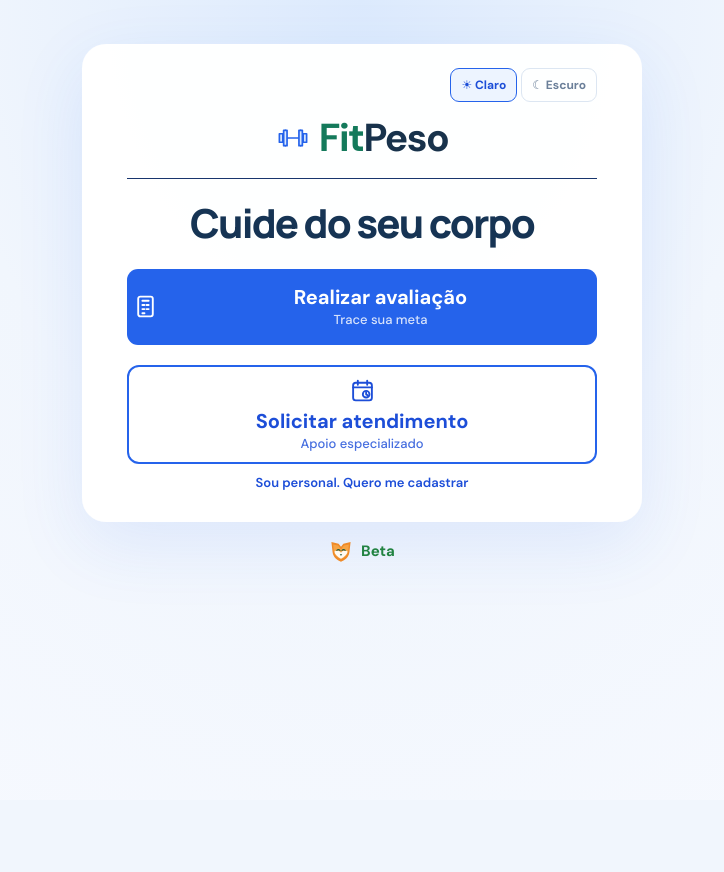
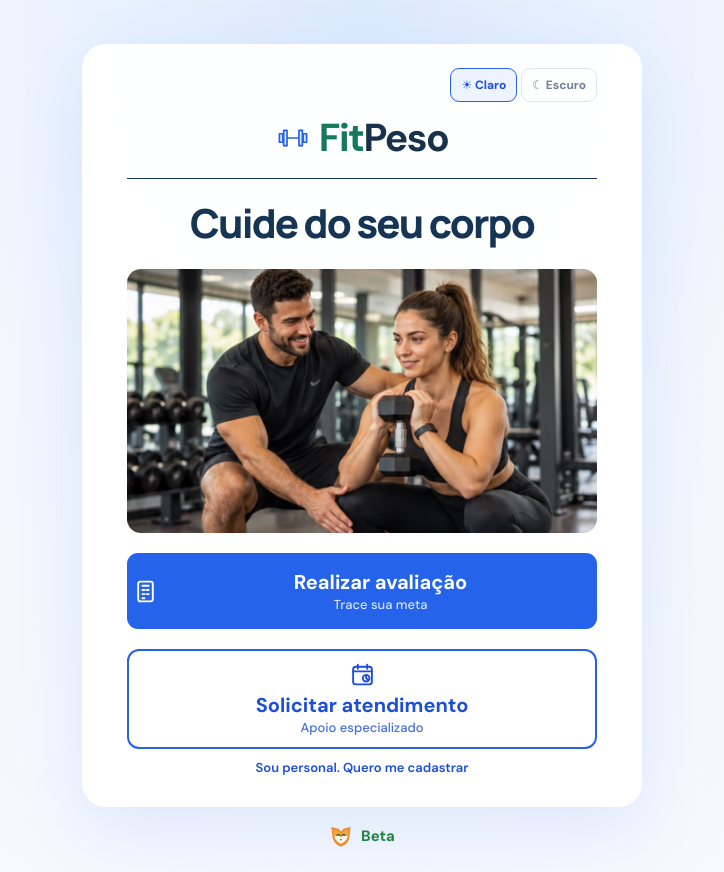
Before and after one commit to albertoapr/calculadoraimc, a Vue app: page / in a window 1280 px wide. Shown: the whole page, without its empty margins (278-1002 px from the left). Before the commit the page ends 800 px from the top, so only its background shows below. Built offline with nearby package versions, Linux system fonts and the light colour scheme.

Commit message:
Add trainer photo to root homepage

```diff
--- a/src/App.vue
+++ b/src/App.vue
@@ -2,6 +2,7 @@
 import { computed, nextTick, onMounted, reactive, ref, watch } from 'vue'
 import silhouetteScaleImage from './assets/female-bmi-silhouette-scale.jpg'
 import maleSilhouetteScaleImage from './assets/male-bmi-silhouette-scale.jpg'
+import rootHomePersonalImage from './assets/root-home-personal.jpg'
 import foxMark from './assets/fox-mark.svg'
 
 type Sex = 'feminino' | 'masculino' | 'outro'
@@ -87,6 +88,7 @@ type TrainerRequestDetails = {
 const trainerRequestToken = new URLSearchParams(window.location.search).get('token')?.trim() ?? ''
 const trainerIdFromPath = getTrainerIdFromPath()
 const trainerSlugFromHost = getTrainerSlugFromHost()
+const isRootHome = window.location.pathname === '/' && !trainerIdFromPath && !trainerSlugFromHost
 const personalName = ref('FitPeso')
 const trainerProfileFailed = ref(false)
 const availableCities = ['Mesquita', 'Nilópolis', 'Nova Iguaçu', 'Rio de Janeiro']
@@ -746,6 +748,7 @@ async function sendResult() {
         <p v-if="(trainerIdFromPath || trainerSlugFromHost) && trainerProfileFailed" class="trainer-profile-status" role="status">Não foi possível localizar o personal.</p>
         <hr class="personal-divider">
         <h1 v-if="viewMode === 'home' && !result" class="home-tagline">Cuide do seu corpo</h1>
+        <img v-if="viewMode === 'home' && !result && isRootHome" class="root-home-personal-image" :src="rootHomePersonalImage" alt="Personal trainer orientando uma aluna durante um exercício" fetchpriority="high">
         <h1 v-if="viewMode !== 'contact' && (viewMode !== 'home' || result)" id="page-title">
           <svg class="scale-icon" viewBox="0 0 40 40" aria-hidden="true">
             <rect x="6" y="4" width="28" height="32" rx="6" />
--- a/src/assets/main.css
+++ b/src/assets/main.css
@@ -35,6 +35,7 @@ button { cursor: pointer; }
 }
 .hero { text-align: center; }
 .home-tagline { width: 100%; max-width: 100%; margin: 4px auto 24px; padding: 0 8px; font-size: clamp(27px, 8vw, 40px); line-height: 1.08; text-wrap: balance; }
+.root-home-personal-image { display: block; width: 100%; margin: 0 auto 20px; aspect-ratio: 16 / 9; border-radius: 14px; object-fit: cover; }
 .brand { display: inline-flex; max-width: 100%; align-items: center; justify-content: center; gap: 9px; color: var(--blue-dark); font-size: clamp(19px, 5vw, 25px); font-weight: 800; letter-spacing: -.025em; line-height: 1.2; }
 .brand-default { font-size: clamp(32px, 7vw, 39px); font-weight: 900; letter-spacing: -.04em; line-height: 1.1; }
 .brand-fit { color: #147a5b; }
```
Also changed, not shown: src/assets/root-home-personal.jpg (added).
